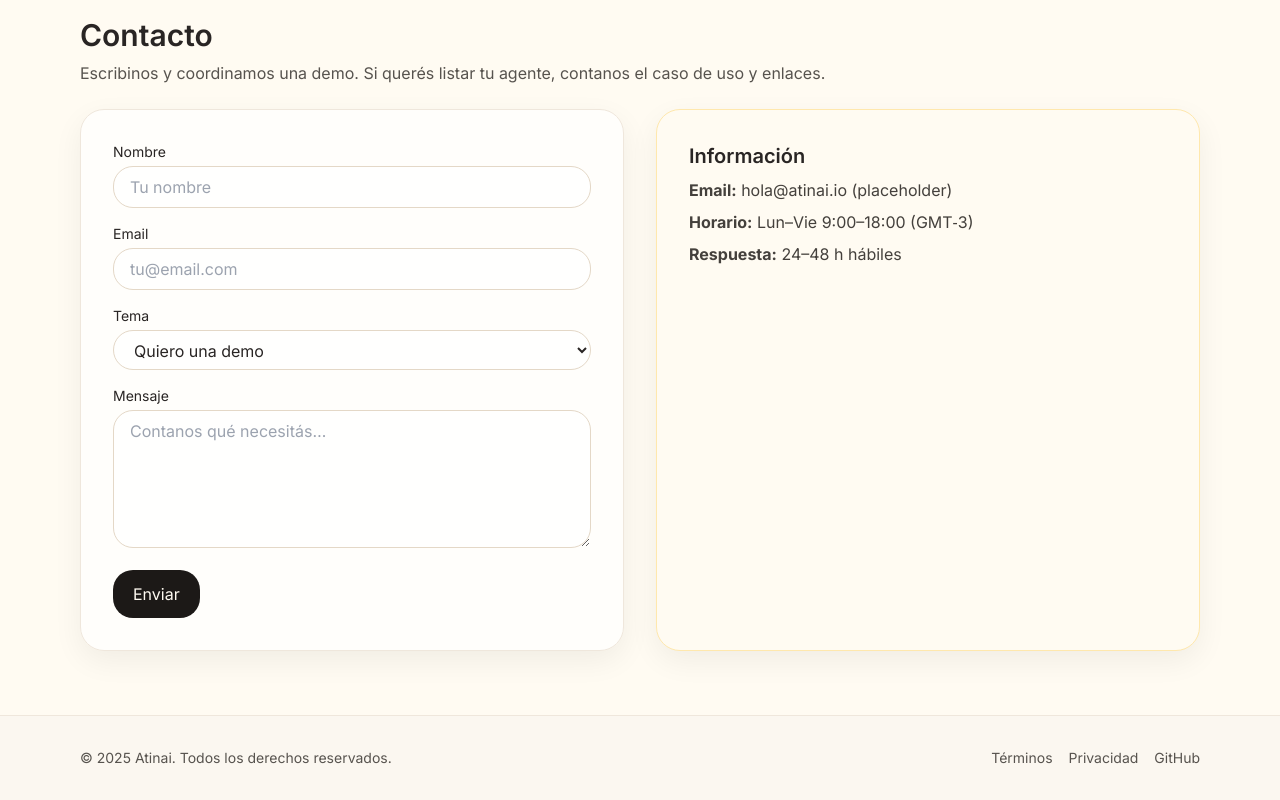
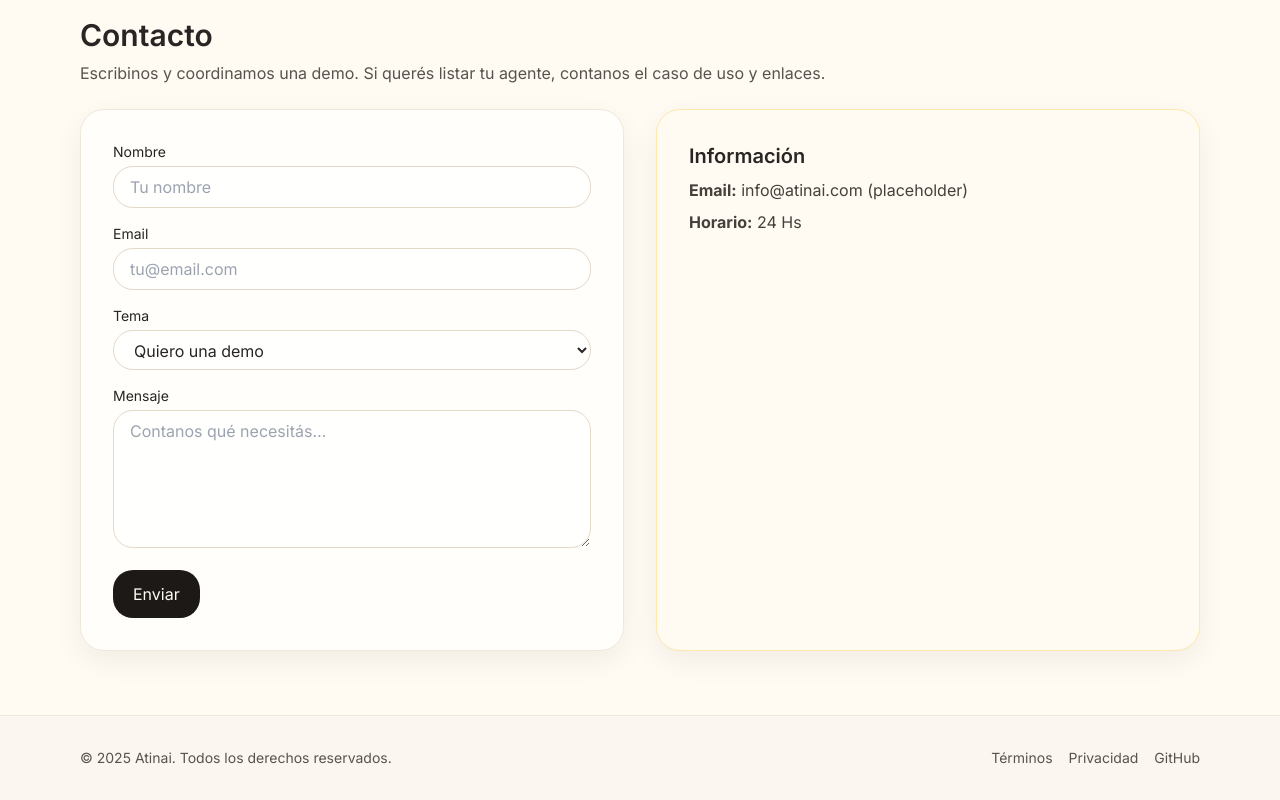
Before and after one commit to MatiasPappalardo/atinai-site, a plain HTML site: page index.html in a window 1280 px wide. Shown: the part 2983-3783 px from the top of the page. Drawn offline with nearby package versions, Linux system fonts and the light colour scheme.

Commit message:
Update index.html

```diff
--- a/index.html
+++ b/index.html
@@ -170,9 +170,8 @@ FILE: index.html (Single‑Page)
       <div class="rounded-3xl p-8 border border-vanilla-200 bg-vanilla-50 shadow-soft">
         <h3 class="text-xl font-semibold">Información</h3>
         <ul class="mt-2 text-stone-700 space-y-2">
-          <li><strong>Email:</strong> hola@atinai.io (placeholder)</li>
-          <li><strong>Horario:</strong> Lun–Vie 9:00–18:00 (GMT‑3)</li>
-          <li><strong>Respuesta:</strong> 24–48 h hábiles</li>
+          <li><strong>Email:</strong> info@atinai.com (placeholder)</li>
+          <li><strong>Horario:</strong> 24 Hs
       </div>
     </div>
   </section>
```
